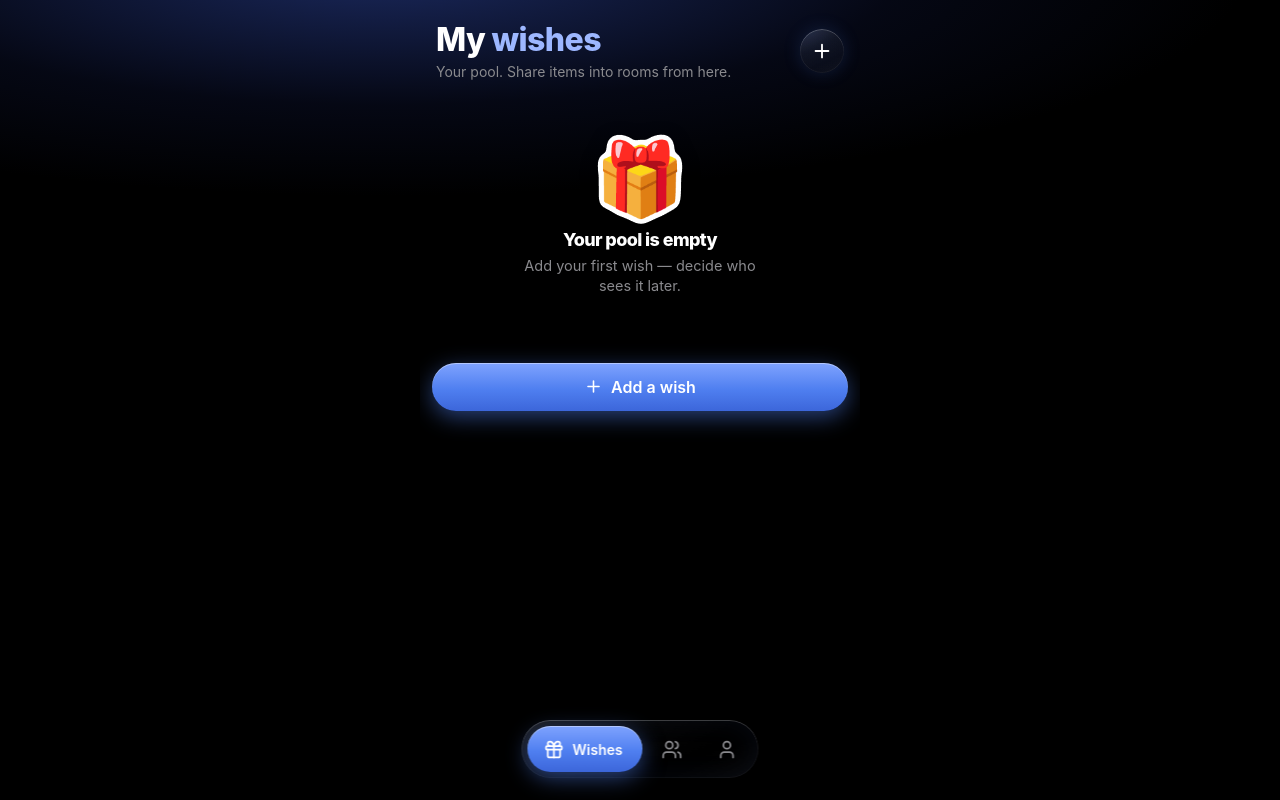
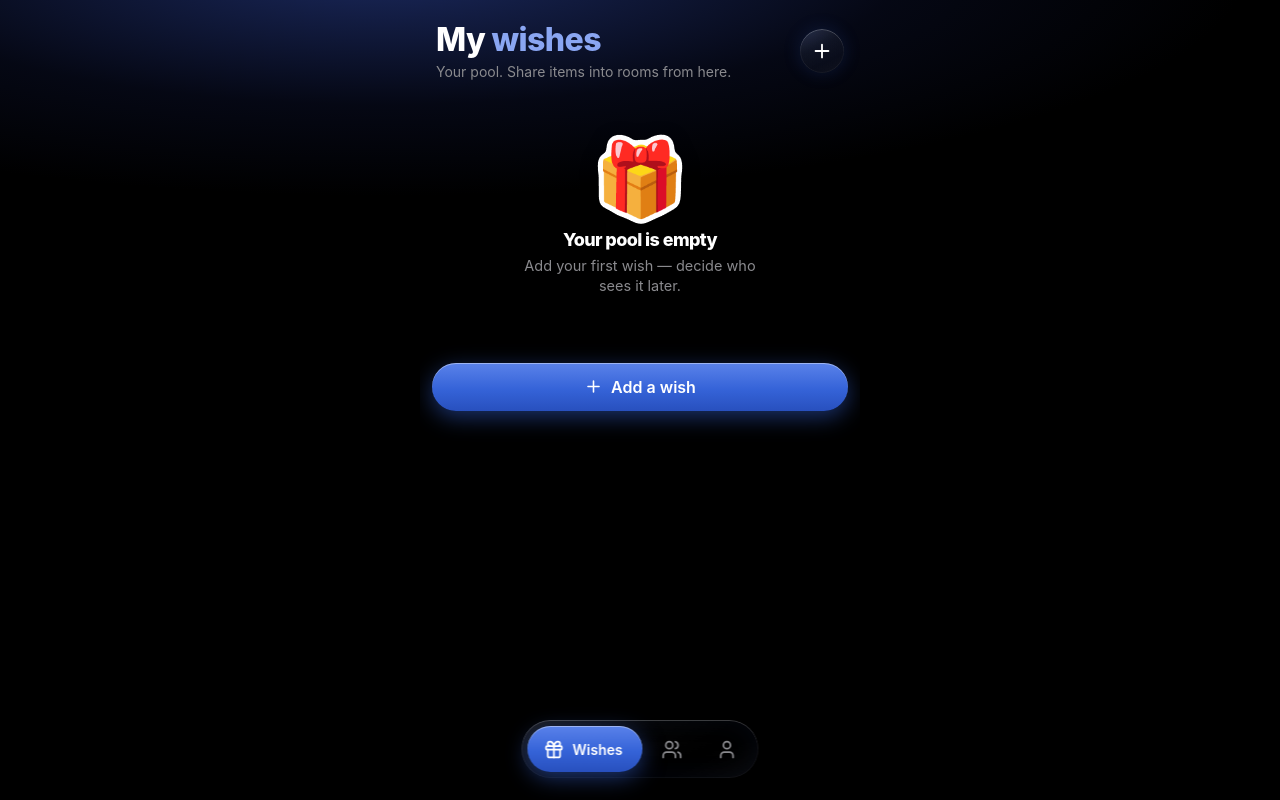
Before and after one commit to charlott4ka-maker/Wishpool, a React (Vite) app in the folder web/: page / in a window 1280 px wide. Built offline with nearby package versions, Linux system fonts and the light colour scheme.

Commit message:
Slightly darker blue accent
#4F7FF0 -> #3563D8 (light variant #8AA6F2, selected-pill gradient
#5A82EA -> #2850BE).

Co-Authored-By: Claude Opus 5.5 <noreply@anthropic.com>
Claude-Session: https://claude.ai/code/session_01Wr2iWW49QdC247c3mhzHY7

```diff
--- a/web/src/App.jsx
+++ b/web/src/App.jsx
@@ -17,9 +17,9 @@ const C = {
   t1: "#FFFFFF",
   t2: "#8A8A8E",
   t3: "#5A5A5E",
-  blue: "#4F7FF0",
-  blueLight: "#9DB7FF",
-  accent: "#4F7FF0",
+  blue: "#3563D8",
+  blueLight: "#8AA6F2",
+  accent: "#3563D8",
 };
 // Layout rhythm: tight screen gutter, small gaps between blocks, roomy padding
 // inside them, big soft corners.
@@ -37,7 +37,7 @@ const GLASS = {
 // block reads as tinted glass rather than fully see-through.
 function glass({ on = false, tint = C.blue } = {}) {
   if (on) return {
-    background: "linear-gradient(180deg, #7FA3FF 0%, #4F7FF0 55%, #3C66DA 100%)",
+    background: "linear-gradient(180deg, #5A82EA 0%, #3563D8 55%, #2850BE 100%)",
     border: "none", boxShadow: `inset 0 1px 0 rgba(255,255,255,0.4), 0 6px 22px ${hex(C.blue, 0.5)}`,
   };
   return {
```
